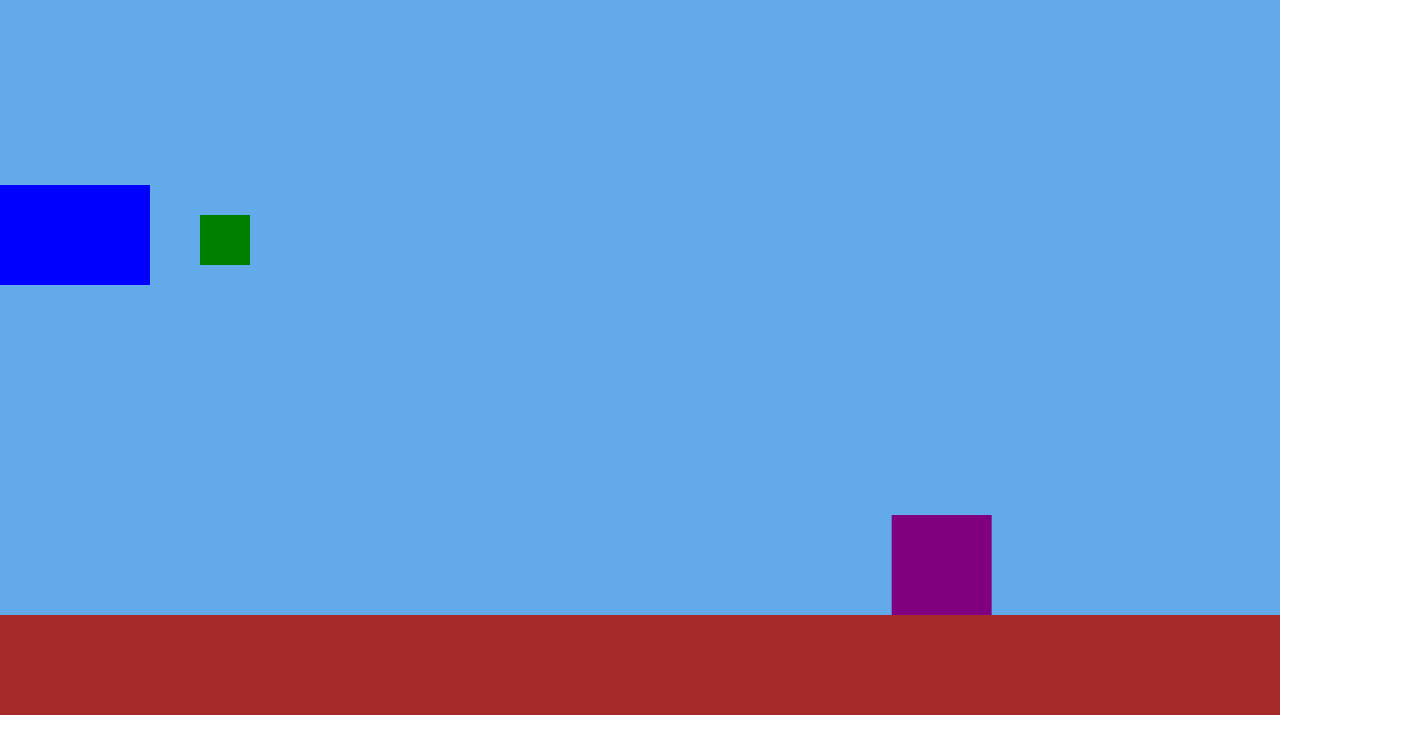
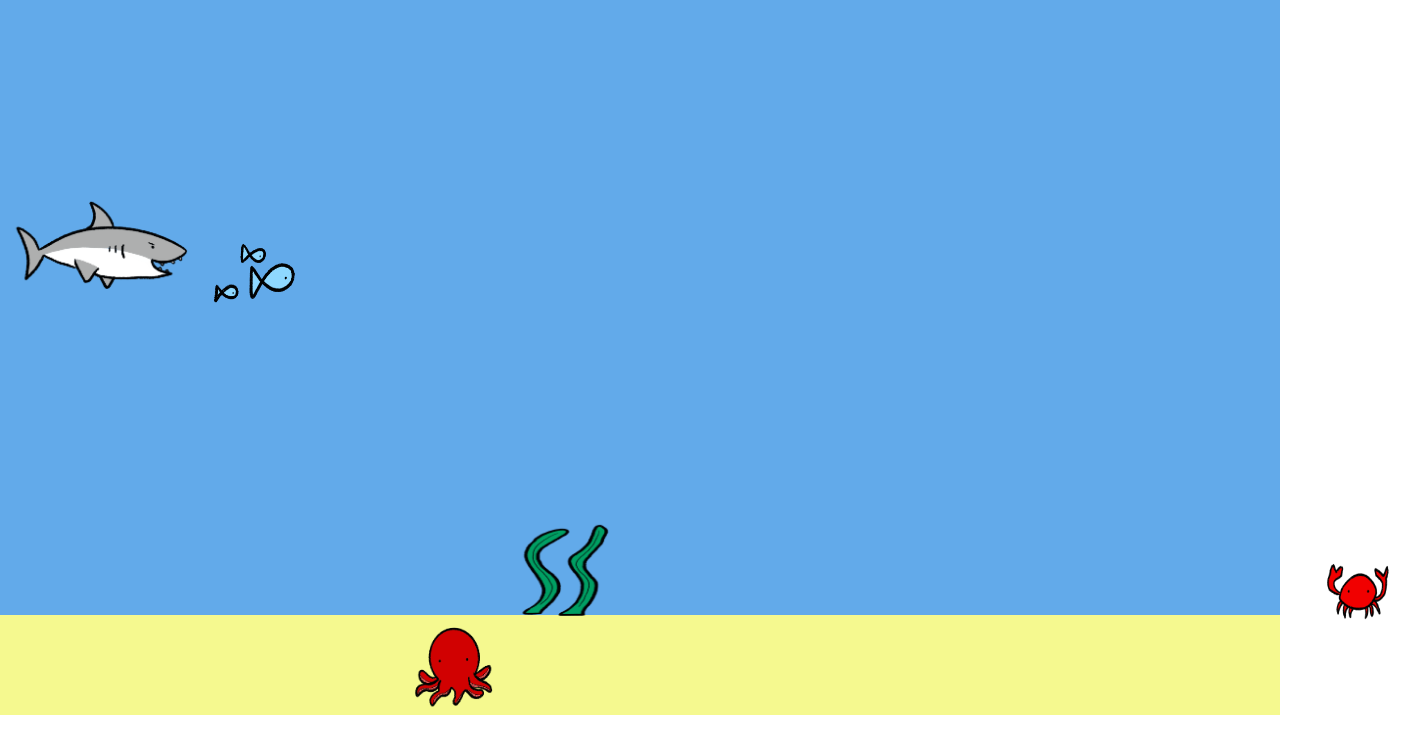
Before and after one commit to timothyhuo1/octopus-hide, a plain HTML site: page index.html in a window 1280 px wide. Shown: the whole page, 1412 px wide, since content can reach past the window. Drawn offline with Linux system fonts and the light colour scheme.

Commit message:
added images

```diff
--- a/css/style.css
+++ b/css/style.css
@@ -12,48 +12,60 @@ body{
   display: inline-block;
   width: 100%;
   height: 100px;
-  background-color: brown;
+  background-color: #F5F98F;
+}
+
+#crab{
+  position: relative;
+  width: 100px;
+  height: 100px;
+  top: -80px;
+  animation: octopus-moving 5s linear infinite;
 }
 
 #octopus{
-  background-color: purple;
+  position: relative;
   width: 100px;
   height: 100px;
-  margin-top: -100px;
-  margin-left: 25px;
   animation: octopus-moving 15s linear infinite;
 }
 
 #octopus:hover{
-  background-color: brown;
+  filter: opacity(30%);
 }
 
 #fish{
-  background-color: green;
-  width: 50px;
-  height: 50px;
-  margin-top: -400px;
-  margin-left: 200px;
+  position: relative;
+  top: -400px;
+  width: 100px;
+  height: 80px;
   animation: fish-moving 5s linear infinite;
 }
 
 #shark{
-  background-color: blue;
-  width: 150px;
+  position: relative;
+  width: 200px;
   height: 100px;
-  margin-top: -80px;
+  top: -420px;
   animation: fish-moving 5s linear infinite;
+}
+
+#seaweed{
+  position: relative;
+  width: 100px;
+  height: 100px;
+  top: -97px;
 }
 
 @keyframes octopus-moving {
   0%{
-    transform: translateX(0px);
+    transform: translateX(900px);
   }
   50%{
-    transform: translateX(1300px);
+    transform: translateX(-300px);
   }
   100%{
-    transform: translateX(0px);
+    transform: translateX(900px);
   }
 }
 
--- a/index.html
+++ b/index.html
@@ -8,9 +8,11 @@
   <body>
     <div id="ocean"></div>
     <div id="ground">
-      <div id="octopus"></div>
-      <div id="fish"></div>
-      <div id="shark"></div>
+      <img id="shark" src="image/shark.png" alt="">
+      <img id="fish" src="image/fish.png" alt="">
+      <img id="octopus" src="image/octopus.png" alt="">
+      <img id="crab" src="image/crab.png" alt="">
+      <img id="seaweed" src="image/seaweed.png" alt="">
     </div>
   </body>
 </html>
```
Also changed, not shown: image/crab.png (added), image/fish.png (added), image/octopus.png (added), image/seaweed.png (added), image/shark.png (added).
